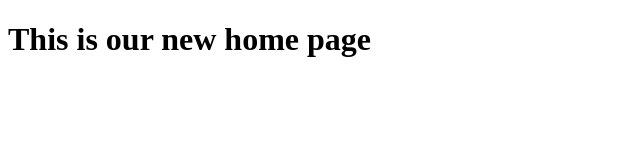
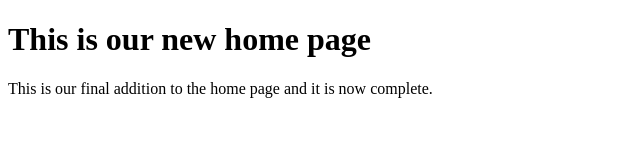
Before and after one commit to ajthomas1299/gitkraken_test, a plain HTML site: page home_page.html in a window 1280 px wide. Shown: the whole page, without its empty margins (0-640 px from the left). Drawn offline with Linux system fonts and the light colour scheme.

Commit message:
Add completed home page.

```diff
--- a/home_page.html
+++ b/home_page.html
@@ -7,5 +7,8 @@
 </head>
 <body>
     <h1> This is our new home page</h1>
+    <p> This is our final addition to the home page and
+        it is now complete.
+    </p>
 </body>
 </html>
```
